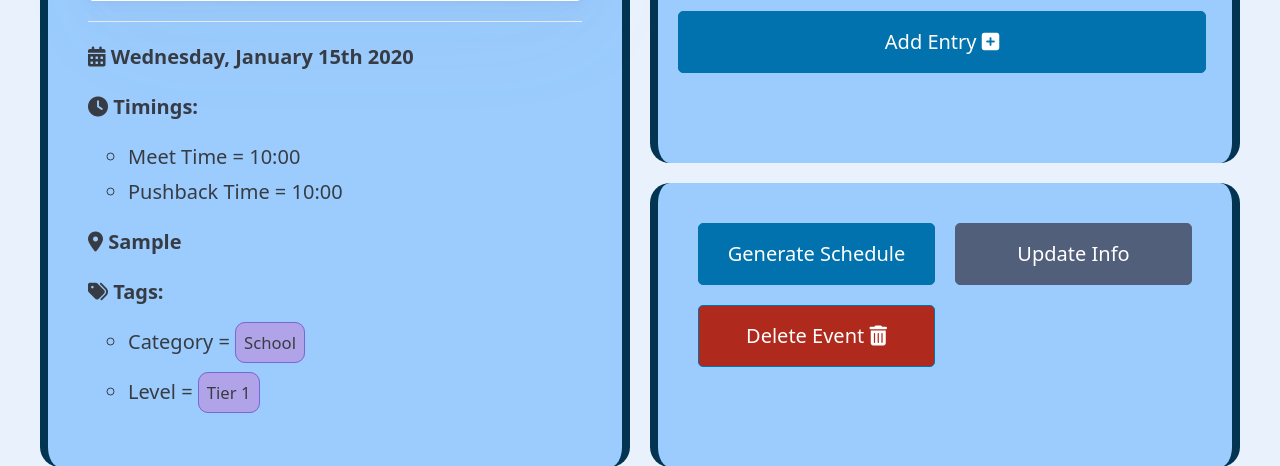
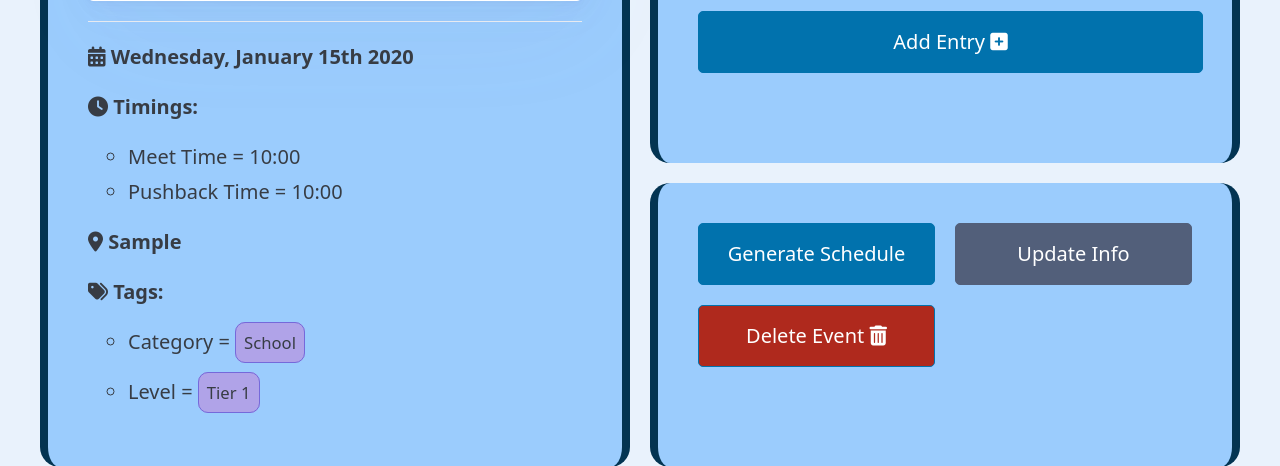
Before and after one commit to diassTMS/Tournado, a Django app: page /account/tourn/1/ in a window 1280 px wide. Shown: the part 345-811 px from the top of the page. Run offline with Django 5.2, Linux system fonts and the light colour scheme; a user stored in the database is signed in; tables that the repository leaves empty hold one stand-in row (values such as "Sample post"); grey boxes marked "Sample" are stand-in pictures; some libraries are stand-ins or nearby versions.

Commit message:
Update user-tourn-detail.html

```diff
--- a/templates/user-tourn-detail.html
+++ b/templates/user-tourn-detail.html
@@ -3,8 +3,8 @@
 {% block container %}
     <style>
         #entryButton {
-            width: 92%;
-            margin-left: 20px;
+            width: 88%;
+            margin-left: 40px;
         }
         @media (width < 50em) {
             #entryButton {
```
